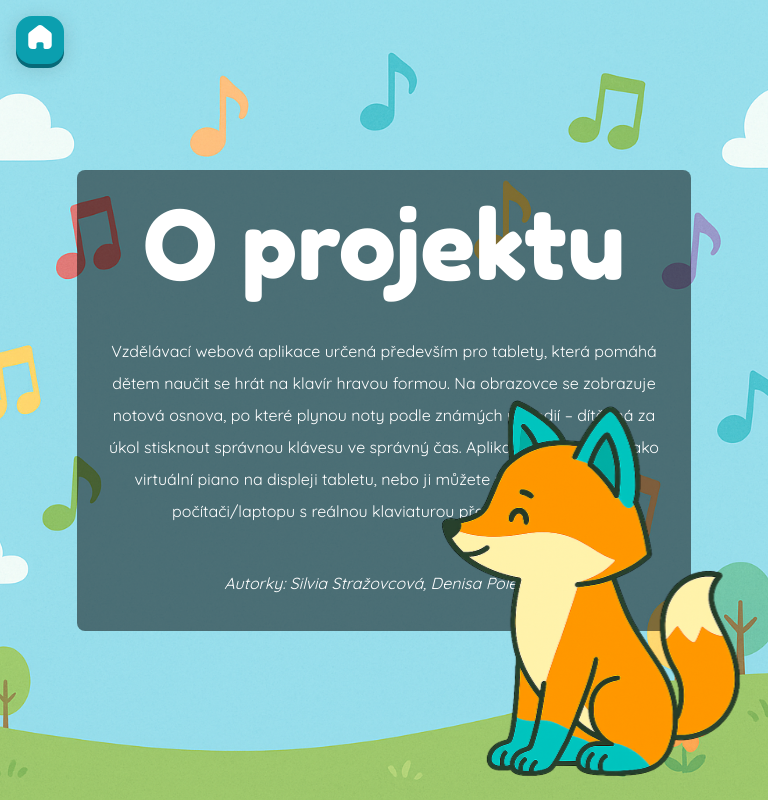
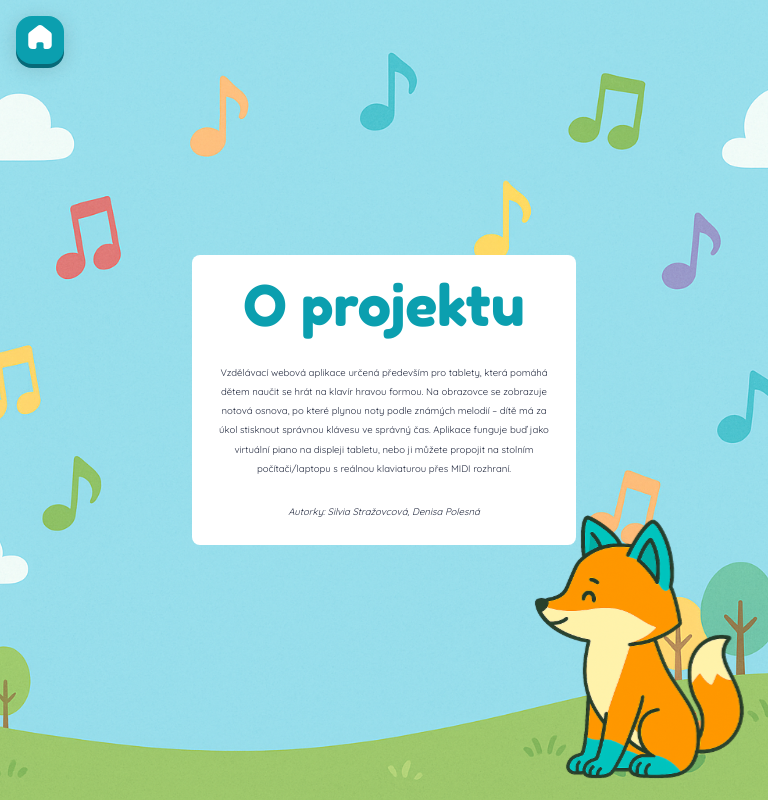
Before and after one commit to DenisaPolesna/piano, a React (Vite) app: page /about in a window 768 px wide. Built offline with nearby package versions, Linux system fonts and the light colour scheme; a web font is replaced by a local one.

Commit message:
Update About Page css

```diff
--- a/src/components/UI/PageTemplate/PageTemplate.css
+++ b/src/components/UI/PageTemplate/PageTemplate.css
@@ -20,8 +20,9 @@
   justify-content: space-around;
   height: fit-content;
   max-height: 80%;
-  width: 80%;
-  background-color: rgb(0, 0, 0, 0.5);
+  width: 50%;
+  color: var(--text-color-dark);
+  background-color: white;
   border-radius: var(--radius);
   padding: 1rem;
   gap: 0.5rem;
@@ -67,8 +68,8 @@
   transform: scale(1.05);
 }
 
+@media (max-width: 639px) {
 
-@media (max-width: 640px) {
   .template-page {
     background-image: var(--background-image-mobile);
     background-size: cover;
@@ -79,5 +80,10 @@
   .template-wrapper {
     height: fit-content;
     padding: 0.5rem;
+    width: 80%;
   }
 }
+
+@media (min-width: 640px) and (max-width: 1023px) {}
+
+@media (min-width: 1024px) and (max-width: 1200px) {}
--- a/src/pages/AboutPage/AboutPage.css
+++ b/src/pages/AboutPage/AboutPage.css
@@ -1,15 +1,14 @@
 .about-header {
   font-family: var(--font-main);
-  color: var(--text-color);
   font-size: 6rem;
   margin-bottom: 0.5rem;
+  color: var(--main-color-dark);
 }
 
 .about-text {
   text-align: center;
   font-family: var(--font-tertiary);
   line-height: 2;
-  color: var(--text-color);
   padding: 1rem;
 }
 
@@ -18,13 +17,27 @@
 }
 
 
-@media (max-width: 660px) {
+@media (max-width: 639px) {
   .about-header {
     font-size: 2.5rem;
   }
 
   .about-text {
-    font-size: 0.8rem;
+    font-size: 0.6rem;
+    padding: 0.5rem;
+  }
+
+}
+
+@media (min-width: 640px) and (max-width: 1023px) {
+  .about-header {
+    font-size: 3.5rem;
+  }
+
+  .about-text {
+    font-size: 0.6rem;
     padding: 0.5rem;
   }
 }
+
+@media (min-width: 1024px) and (max-width: 1200px) {}
--- a/src/pages/MenuPage/MenuPage.css
+++ b/src/pages/MenuPage/MenuPage.css
@@ -67,7 +67,7 @@
 }
 
 
-@media (max-width: 640px) {
+@media (max-width: 639px) {
   .menu-page {
     background-image: var(--background-image-mobile);
     background-size: cover;
@@ -78,4 +78,20 @@
   .menu-header {
     font-size: 5rem;
   }
+
+  .menu-fox-img {
+    height: calc(100% / 5.5);
+  }
 }
+
+@media (min-width: 640px) and (max-width: 1023px) {
+  .menu-fox-img {
+    height: 35%;
+  }
+}
+
+@media (min-width: 1024px) and (max-width: 1200px) {
+  .menu-fox-img {
+    height: 40%;
+  }
+}
```
